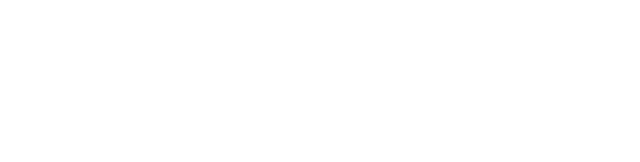
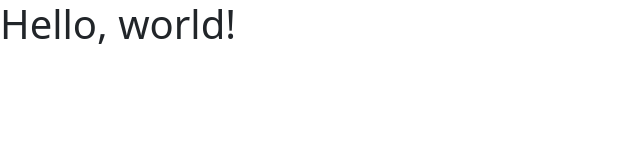
Before and after one commit to Sjoerdp91/Sjoerdp91, a plain HTML site: page index.html in a window 1280 px wide. Shown: the whole page, without its empty margins (0-640 px from the left). Drawn offline with nearby package versions, Linux system fonts and the light colour scheme.

Commit message:
Update index.html

```diff
--- a/index.html
+++ b/index.html
@@ -1,7 +1,13 @@
-<html>
-  <head></head>
+<!doctype html>
+<html lang="en">
+  <head>
+    <meta charset="utf-8">
+    <meta name="viewport" content="width=device-width, initial-scale=1">
+    <title>Bootstrap demo</title>
+    <link href="https://cdn.jsdelivr.net/npm/bootstrap@5.2.0/dist/css/bootstrap.min.css" rel="stylesheet" integrity="sha384-gH2yIJqKdNHPEq0n4Mqa/HGKIhSkIHeL5AyhkYV8i59U5AR6csBvApHHNl/vI1Bx" crossorigin="anonymous">
+  </head>
   <body>
-    <canvas>
-    </canvas>
+    <h1>Hello, world!</h1>
+    <script src="https://cdn.jsdelivr.net/npm/bootstrap@5.2.0/dist/js/bootstrap.bundle.min.js" integrity="sha384-A3rJD856KowSb7dwlZdYEkO39Gagi7vIsF0jrRAoQmDKKtQBHUuLZ9AsSv4jD4Xa" crossorigin="anonymous"></script>
   </body>
 </html>
```
